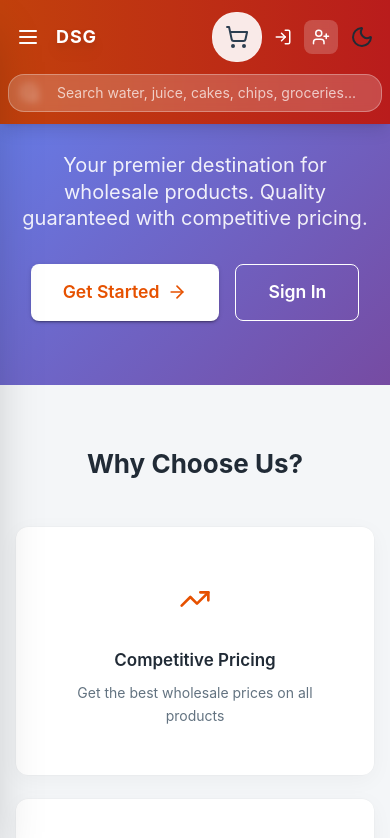
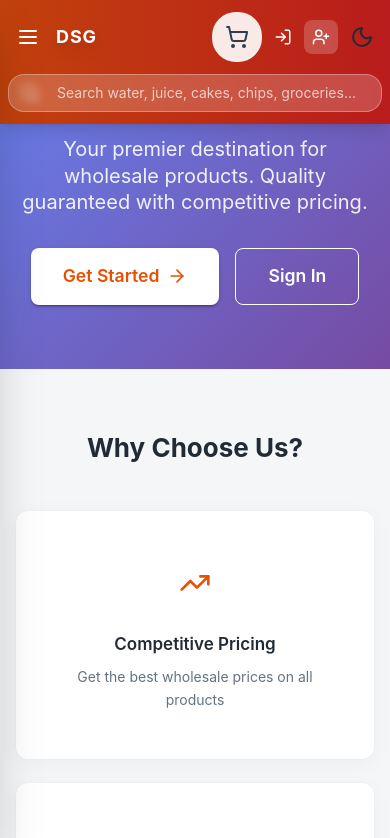
Before and after one commit to IbrahimTaibi/dsg-wholesale-system, a React (Vite) app in the folder Frontend/: page / in a window 390 px wide. Shown: the top 838 px of the page. Built offline with nearby package versions, Linux system fonts and the light colour scheme; no server answers.

Commit message:
Fix: apply responsive padding to main content

```diff
--- a/Frontend/src/components/Layout/Layout.tsx
+++ b/Frontend/src/components/Layout/Layout.tsx
@@ -13,7 +13,9 @@ export const Layout: React.FC<LayoutProps> = ({ children }) => {
       <Sidebar />
 
       {/* Main content area - always full width, sidebar overlays on top when open */}
-      <main className="transition-all duration-300 pt-20">{children}</main>
+      <main className="transition-all duration-300 pt-16 md:pt-20">
+        {children}
+      </main>
     </div>
   );
 };
```
